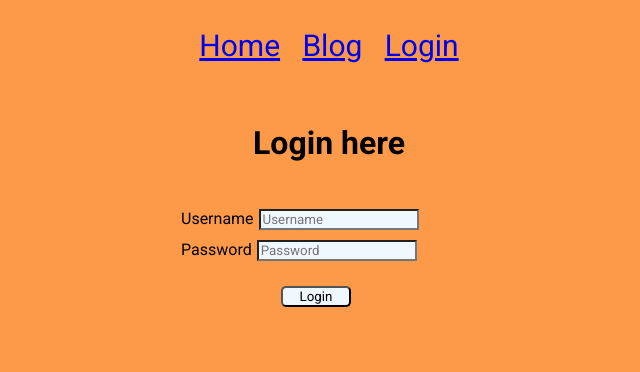
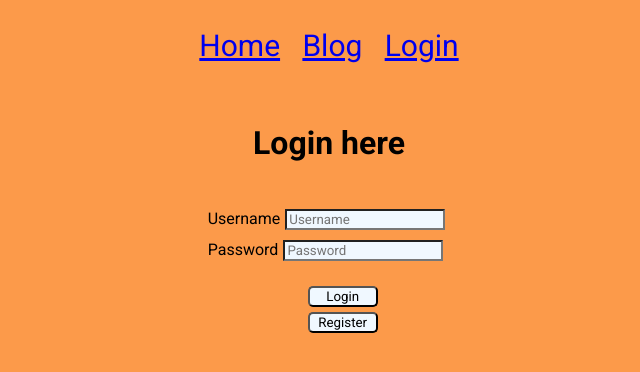
Before and after one commit to Altyelf/blogproject, a React (Create React App) app: page /login in a window 1280 px wide. Shown: the top 372 px of the page, without its empty margins (311-951 px from the left). Built offline with nearby package versions, Linux system fonts and the light colour scheme; no server answers.

Commit message:
new update

```diff
--- a/src/components/login/loginCred.tsx
+++ b/src/components/login/loginCred.tsx
@@ -44,6 +44,9 @@ export const LoginCred = ({
         <button className="login-button" type="submit">
           Login
         </button>
+        <button className="register-button" type="submit">
+          Register
+        </button>
       </form>
 
     </div>
--- a/src/components/login/loginStyle.css
+++ b/src/components/login/loginStyle.css
@@ -7,18 +7,22 @@
     padding: 20px;
 }
 
-.login {
-    align-items: center;
-    flex-direction: column;
-    width: 50%;
-    margin: 0 auto;
-}
-
 .login-button {
     display: flex;
     flex-direction: column;
     align-items: center;
     margin-top: 20px;
+    margin-left: 100px;
+    width: 70px;
+    background-color: aliceblue;
+    border-radius: 5px;
+}
+
+.register-button {
+    display: flex;
+    flex-direction: column;
+    align-items: center;
+    margin-top: 5px;
     margin-left: 100px;
     width: 70px;
     background-color: aliceblue;
--- a/src/components/navigation/nav.tsx
+++ b/src/components/navigation/nav.tsx
@@ -3,7 +3,7 @@ import { NavLink } from 'react-router-dom';
 
 export const Nav = () => {
   return (
-    <nav>
+    <nav className='navigation'>
       <NavLink to="/">Home</NavLink>
       &nbsp; &nbsp;
       <NavLink to="/blog">Blog</NavLink>
--- a/src/pages/blog.tsx
+++ b/src/pages/blog.tsx
@@ -12,7 +12,7 @@ const Blog = () => {
     <div className="container">
       <div className="row ">
         <div className="col-xs-12 center-xs">
-          <h1>Blog</h1>
+          <h1>Log in to view full posts</h1>
         </div>
       </div>
       <div className="row">
--- a/src/pages/home.tsx
+++ b/src/pages/home.tsx
@@ -4,11 +4,6 @@ const Home = () => {
   return (
     <section>
       <div className="container">
-        <div className="row center-xs margin-bottom--24">
-          <div className="col-xs-12">
-            <h1>Welcome!</h1>
-          </div>
-        </div>
         <div className="row center-xs">
           <div className="col-xs-12">
             <img src="https://happy-memes.com/wp-content/uploads/2020/09/happy-new-year-2021-photos-1.jpeg" alt="" />
--- a/src/pages/post.tsx
+++ b/src/pages/post.tsx
@@ -79,7 +79,6 @@ const Post = () => {
                 />
               </div>
             )}
-
           </div>
         </div>
       </div>
```
Also changed, not shown: 1 other file (tests, documents, lock files or other folders).
